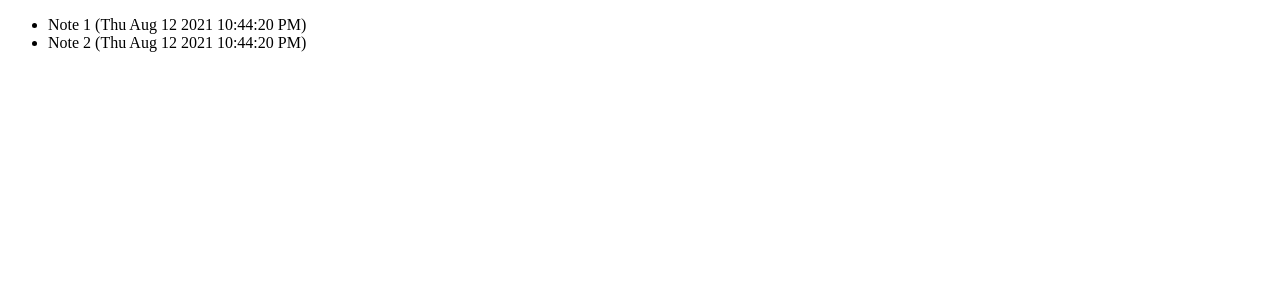
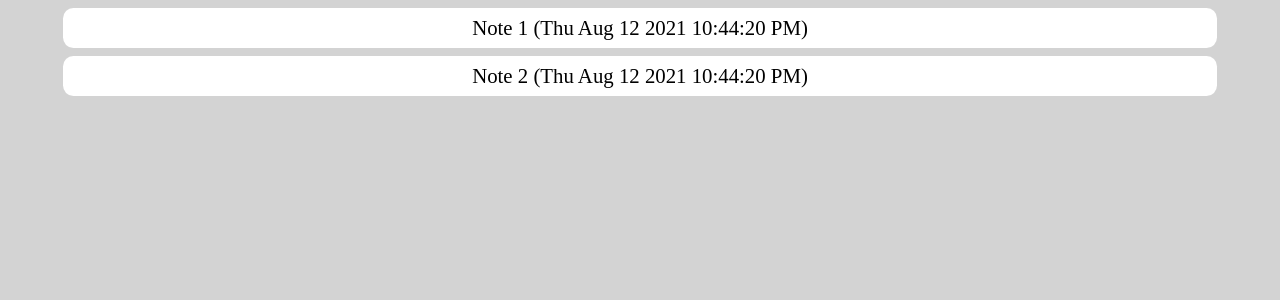
Before and after one commit to LarysaDoroshenko/notes-ui, an Angular app: page / in a window 1280 px wide. Shown: the top 300 px of the page. Built offline with nearby package versions, Linux system fonts and the light colour scheme.

Commit message:
feat: add note css styles

```diff
--- a/src/app/component/note-list-item/note-list-item.component.html
+++ b/src/app/component/note-list-item/note-list-item.component.html
@@ -1 +1,3 @@
-<li>{{note.content}} ({{note.createdAt.toDateString()}} {{note.createdAt.toLocaleTimeString()}})</li>
+<div class="note">
+  {{note.content}} ({{note.createdAt.toDateString()}} {{note.createdAt.toLocaleTimeString()}})
+</div>
--- a/src/app/component/note-list/note-list.component.html
+++ b/src/app/component/note-list/note-list.component.html
@@ -1,3 +1 @@
-<ul>
-  <app-note-list-item *ngFor="let note of notes" [note]="note"></app-note-list-item>
-</ul>
+<app-note-list-item *ngFor="let note of notes" [note]="note"></app-note-list-item>
--- a/src/styles.css
+++ b/src/styles.css
@@ -1 +1,16 @@
-/* You can add global styles to this file, and also import other style files */
+:root {
+  font-size: calc(0.5em + 1vw);
+}
+
+body {
+  background: lightgrey;
+}
+
+.note {
+  background-color: white;
+  padding: 1vmin;
+  margin: 1vmin auto;
+  text-align: center;
+  width: 90%;
+  border-radius: 0.5em;
+}
```
